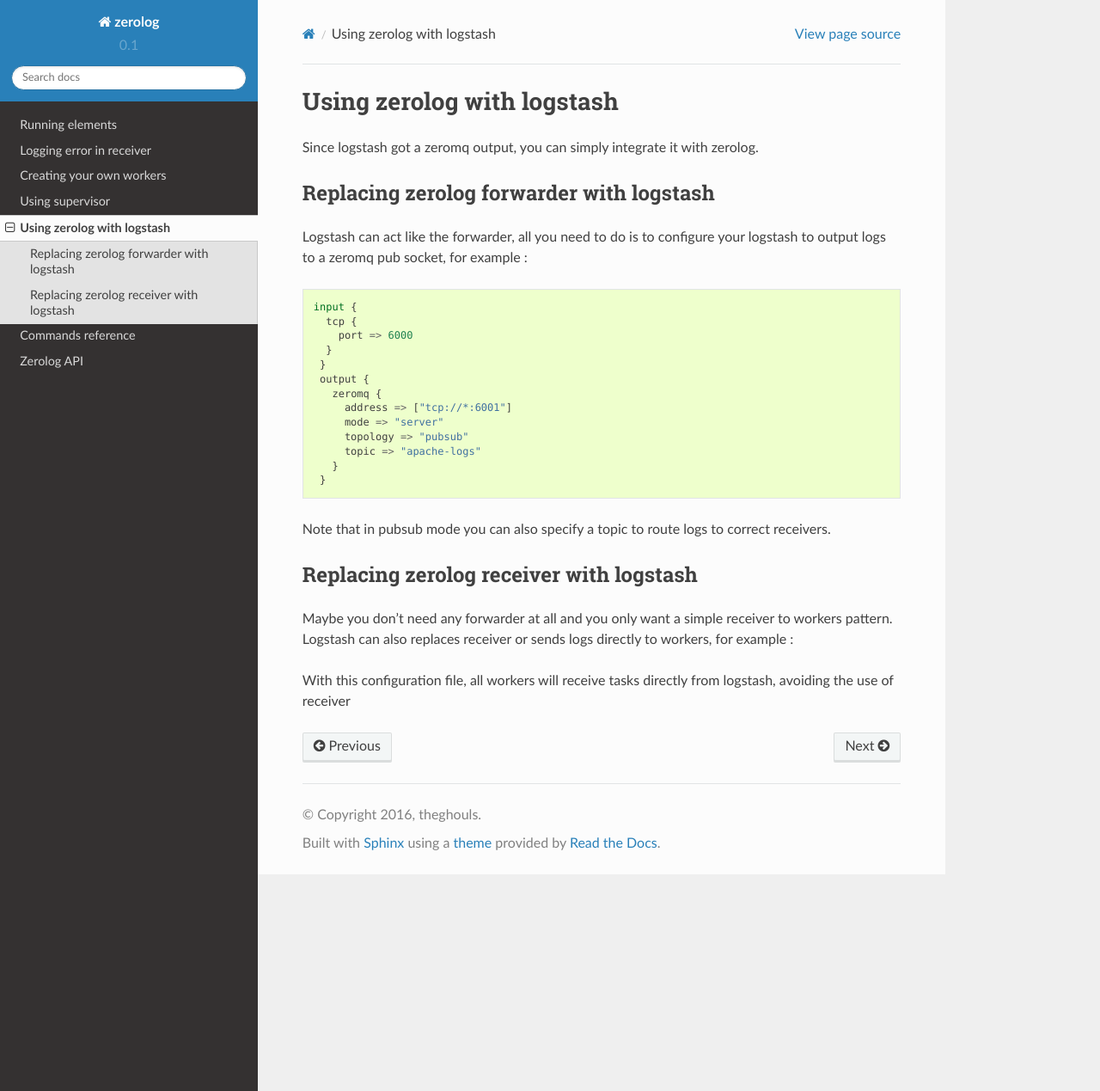
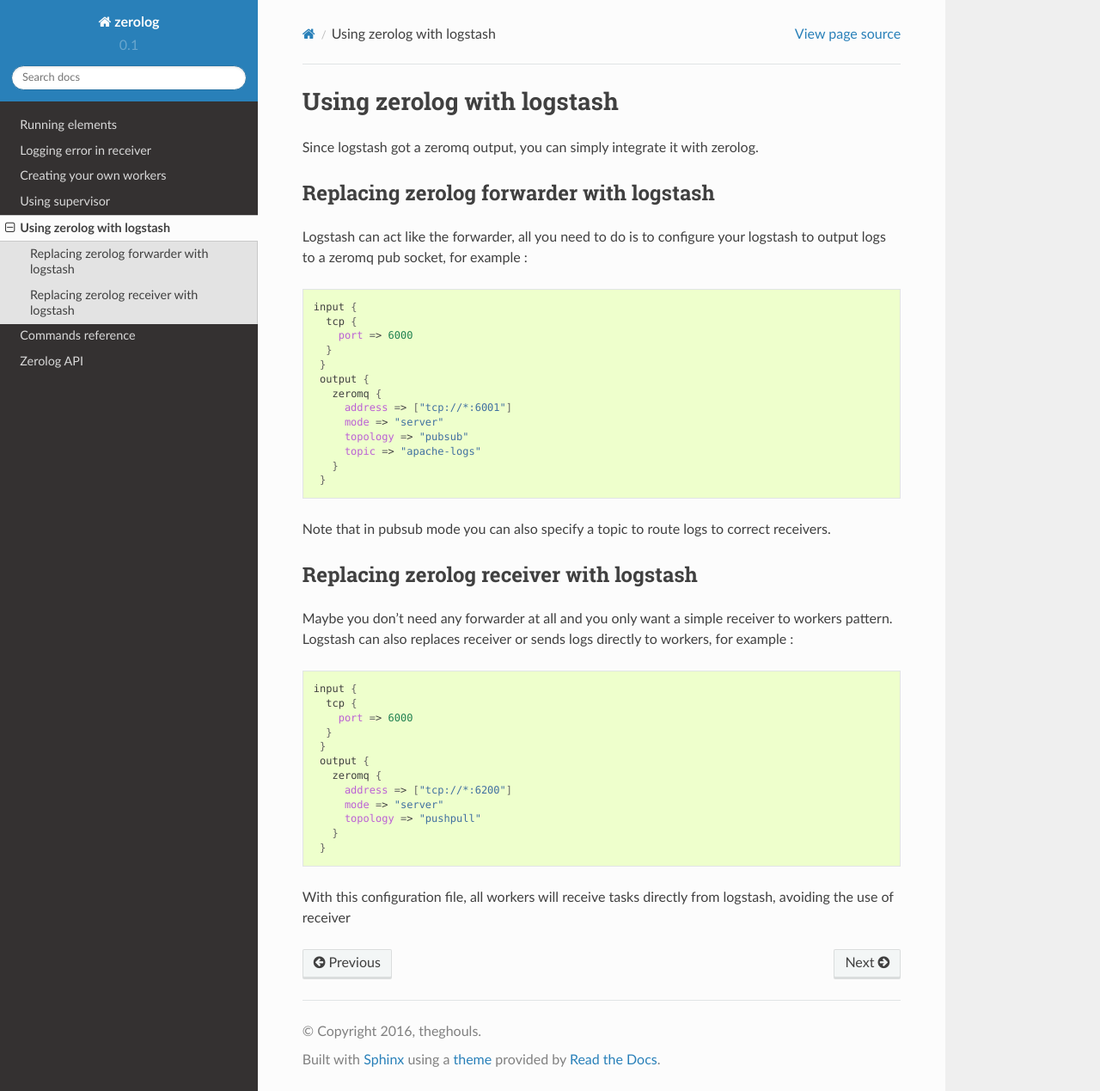
Before and after one commit to TheGhouls/zerolog, a Sphinx documentation site: the page built from docs/using_with_logstash.rst, in a window 1280 px wide and 1269 px high. Shown: the whole window at 86% size. Built offline with Sphinx 7.4.7 and the Read the Docs theme 2.0.0, drawn with Linux system fonts in a browser that asks for light colours; pages that are not in the unit, such as notebooks, are missing from menus.

Commit message:
fix documentation code block

```diff
--- a/docs/using_with_logstash.rst
+++ b/docs/using_with_logstash.rst
@@ -8,7 +8,7 @@
 
 Logstash can act like the forwarder, all you need to do is to configure your logstash to output logs to a zeromq pub socket, for example :
 
-.. code-block::
+.. code-block:: bash
 
    input {
      tcp {
@@ -33,7 +33,7 @@
 Maybe you don't need any forwarder at all and you only want a simple receiver to workers pattern. Logstash can also replaces
 receiver or sends logs directly to workers, for example :
 
-.. code-block:
+.. code-block:: bash
 
    input {
      tcp {
```
